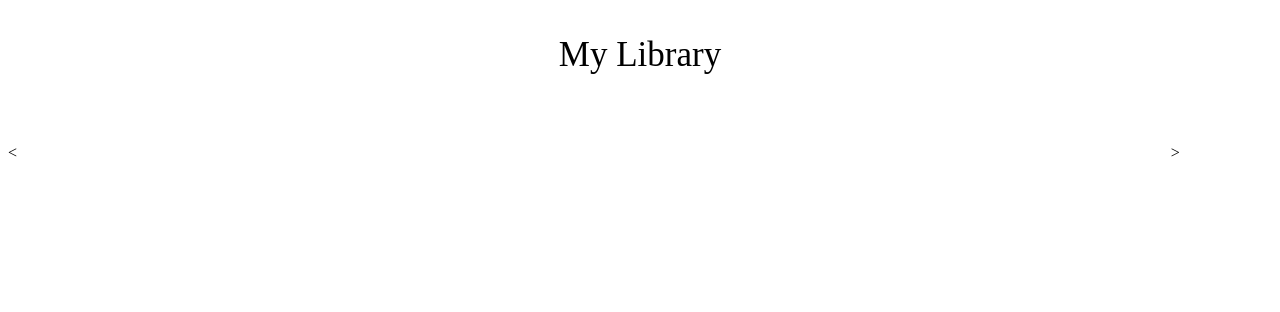
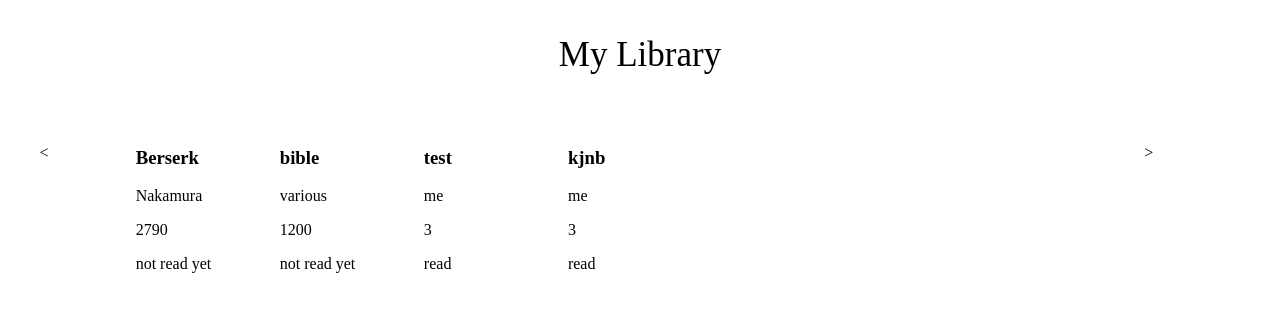
Before and after one commit to VaporousChain6/library, a plain HTML site: page index.html in a window 1280 px wide. Drawn offline with Linux system fonts and the light colour scheme.

Commit message:
Book display code working

```diff
--- a/index.html
+++ b/index.html
@@ -10,11 +10,12 @@
 <body>
     <div class="content">
             <p class="pageTitle">My Library</p><br>
-            <div class="bookshelf">
-                    <div class="arrow" id="left"><p><</p></div>
-                    <div class="array"></div>
-                    <div class="arrow" id="right"><p>></p></div>
-
+            <div class="center">
+                <div class="bookshelf">
+                        <div class="arrow" id="left"><p><</p></div>
+                        <div class="array"></div>
+                        <div class="arrow" id="right"><p>></p></div>
+                </div>
             </div>
 
     </div>
--- a/script.js
+++ b/script.js
@@ -1,5 +1,9 @@
 let library = [];
 const shelf = document.querySelector(".array");
+const leftArrow = document.getElementById("left");
+const rightArrow = document.getElementById("right");
+
+
 function book(name, author, pages, read){
     this.name = name;
     this.author = author;
@@ -13,7 +17,6 @@ function book(name, author, pages, read){
 function addBook(name, author, pages, read){
     const newBook = new book(name, author, pages, read);
     library.push(newBook);
-    console.table(library);
 }
 
 function bookDom(ind){
@@ -26,14 +29,53 @@ function bookDom(ind){
 
     const bookAuthor = document.createElement("p");
     bookAuthor.classList.add("bookAuthor");
+    bookAuthor.textContent = `${library[ind].author}`
+
+    const numPages = document.createElement("p");
+    numPages.classList.add("numPages");
+    numPages.textContent = `${library[ind].pages}`
+
+
+    const finished = document.createElement("p");
+    finished.classList.add("readStatus");
+    finished.textContent = `${library[ind].read}`
 
 
     tome.appendChild(bookTitle);
+    tome.appendChild(bookAuthor);
+    tome.appendChild(numPages);
+    tome.appendChild(finished);
     shelf.appendChild(tome);
+
 
 }
 
+function updateDisplay(num){
+        shelf.innerHTML = "";
 
+        for(let i = num; i<num+7; i++){
+            if(!library[i]){
+                return;
+            }
+            bookDom(i);
+
+        }
+}
 addBook("Berserk", "Nakamura", 2790, "not read yet");
 addBook("bible", "various", 1200, "not read yet");
 addBook("test", "me", 3, "read" );
+addBook("kjnb", "me", 3, "read" );
+//addBook("rtjkmnbv", "me", 3, "read" );
+//addBook("testrt", "me", 3, "read" );
+//addBook("mgt", "me", 3, "read" );
+//addBook("wruyj", "me", 3, "read" );
+//addBook("tewerthst", "me", 3, "read" );
+//addBook("ag", "me", 3, "read" );
+//addBook("end", "me", 3, "read" );
+
+//for(let i = 0; i<7; i++){
+//    bookDom(i);
+//}
+
+console.table(library);
+updateDisplay(0);
--- a/style.css
+++ b/style.css
@@ -3,13 +3,22 @@
     text-align: center;
     font-size: 35px;
 }
-
+.center{
+    display: flex;
+    align-items: center;
+    justify-content: center;
+}
 .bookshelf{
     display: grid;
     grid-template-columns: 8% 84% 8%;
+    width: 95%;
 
 }
 
+.array{
+    display: grid;
+    grid-template-columns: repeat(7, 1fr);
+}
 .tome{
 
 
@@ -24,3 +33,7 @@
 
 
 }
+
+.readStatus{
+
+}
```
